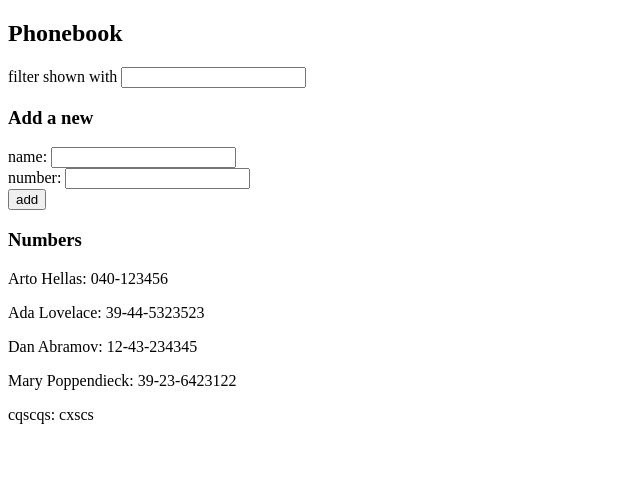
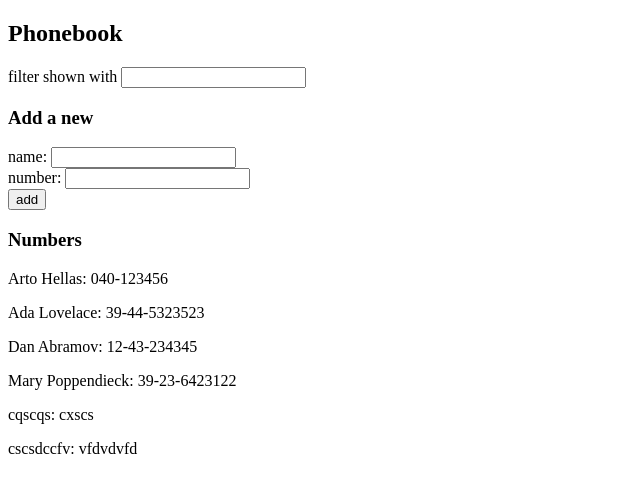
Before and after one commit to Kerim1030/FullStackExercise, a React (Vite) app in the folder part2/phonebook/: page / in a window 1280 px wide. Shown: the top 492 px of the page, without its empty margins (0-640 px from the left). Built offline with nearby package versions, Linux system fonts and the light colour scheme; data requests are answered from the project's data file.

Commit message:
Exercise 2.13

```diff
--- a/part2/phonebook/db.json
+++ b/part2/phonebook/db.json
@@ -24,6 +24,11 @@
       "id": "7186",
       "name": "cqscqs",
       "number": "cxscs"
+    },
+    {
+      "id": "a71f",
+      "name": "cscsdccfv",
+      "number": "vfdvdvfd"
     }
   ]
 }
--- a/part2/phonebook/src/App.jsx
+++ b/part2/phonebook/src/App.jsx
@@ -3,6 +3,7 @@
 import Filter from './components/Filter'
 import Persons from './components/Persons'
 import axios from 'axios'
+import personService from './services/persons'
 
 const App = () => {
   const [persons, setPersons] = useState([])
@@ -22,10 +23,10 @@
       name: newName,
       number: newNumber
     }
-    axios
-    .post('http://localhost:3001/persons', personObject)
+    personService
+    .create(personObject)
     .then(response => {
-      setPersons(persons.concat(response.data))
+      setPersons(persons.concat(response))
       setNewName('')
       setNewNumber('')
     })
@@ -36,11 +37,10 @@
 
   useEffect(() => {
     console.log('effect')
-    axios
-      .get('http://localhost:3001/persons')
+    personService
+      .getAll()
       .then(response => {
-        console.log('promise fulfilled')
-        setPersons(response.data)
+        setPersons(response)
       })
   }, [])
   console.log('render', persons.length, 'persons')
--- /dev/null
+++ b/part2/phonebook/src/services/persons.js
@@ -0,0 +1,19 @@
+import axios from 'axios'
+const baseUrl = 'http://localhost:3001/persons'
+
+const getAll = () => {
+  const request = axios.get(baseUrl)
+  return request.then(response => response.data)
+}
+
+const create = newObject => {
+  const request = axios.post(baseUrl, newObject)
+  return request.then(response => response.data)
+}
+
+const update = (id, newObject) => {
+  const request = axios.put(`${baseUrl}/${id}`, newObject)
+  return request.then(response => response.data)
+}
+
+export default { getAll, create, update }
```
